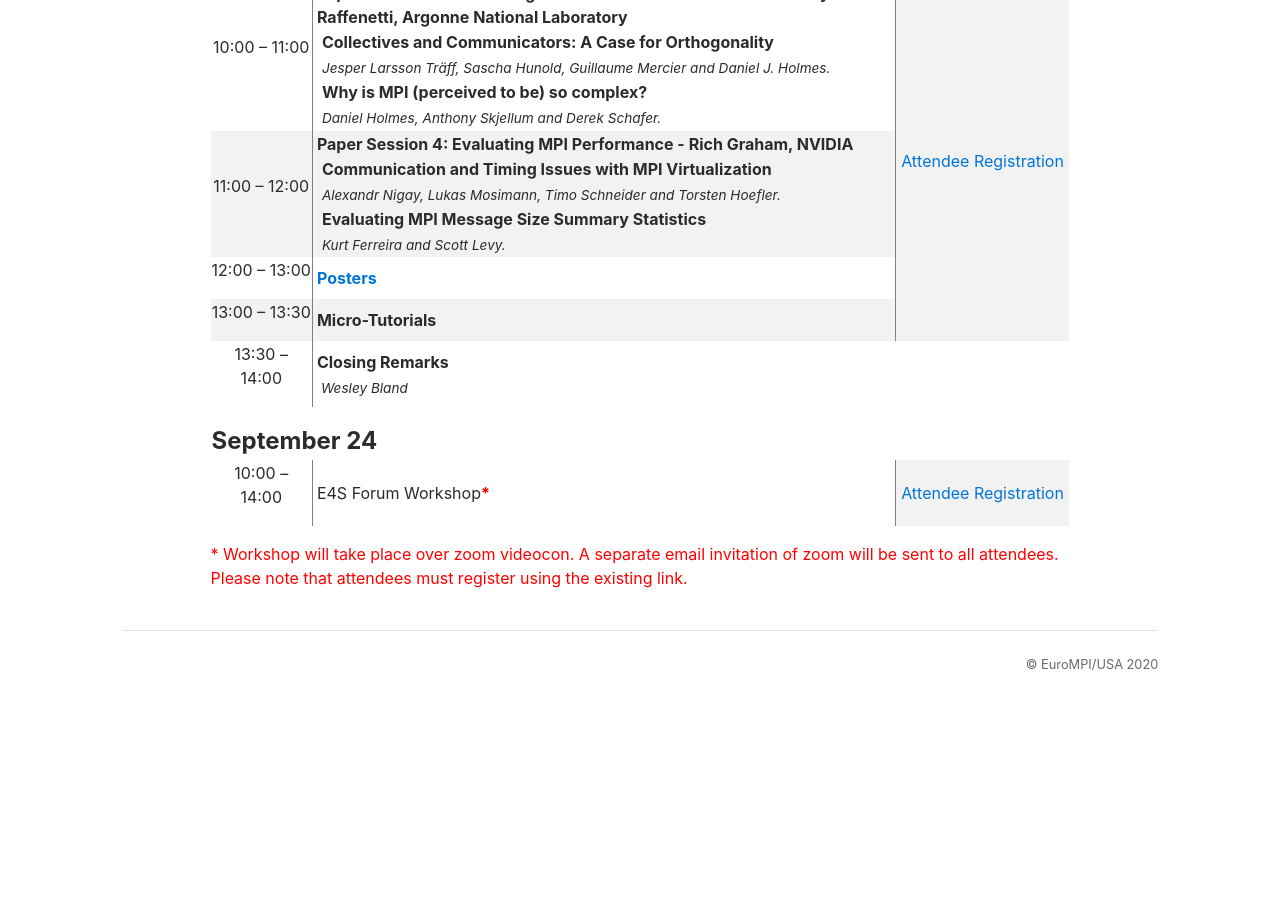
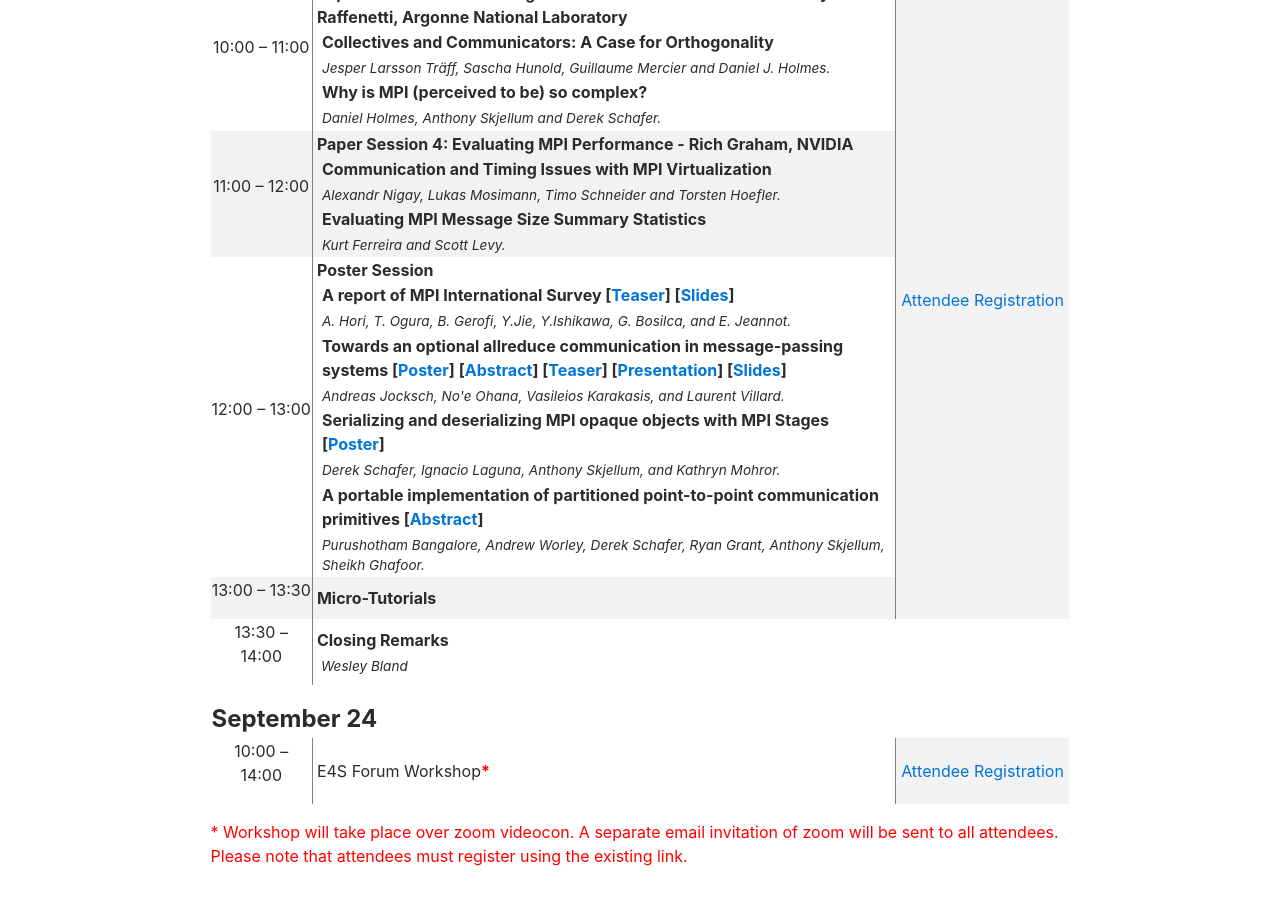
Before and after one commit to eurompi/eurompi.github.io, a Jekyll site: the page built from program.html, in a window 1280 px wide and 900 px high, scrolled down 1145 px. Built offline with Jekyll 4.4.1, drawn with Linux system fonts in a browser that asks for light colours; nearby versions of some CDN libraries; before the commit the page ends 1836 px from its top, so only the background shows below that.

Commit message:
Add accepted posters in program

```diff
--- a/cfposter.html
+++ b/cfposter.html
@@ -98,8 +98,8 @@
             <p> </p>
             <p><strong>Accepted Posters</strong></p>
             <ul>
+              <li>A report of MPI International Survey <em>(A. Hori, T. Ogura, B. Gerofi, Y.Jie, Y.Ishikawa, G. Bosilca, and E. Jeannot)</em> [<a href="http://icl.utk.edu/~bosilca/eurompi20/poster_24_teaser.mp4" target="_blank">Teaser</a>] [<a href="http://icl.utk.edu/~bosilca/eurompi20/poster_24_slides.pdf" target="_blank">Slides</a>]</li>
               <li>Towards an optional allreduce communication in message-passing systems <em>(Andreas Jocksch, No'e Ohana, Vasileios Karakasis, and Laurent Villard)</em> [<a href="http://icl.utk.edu/~bosilca/eurompi20/poster_23_poster.pdf" target="_blank">Poster</a>] [<a href="http://icl.utk.edu/~bosilca/eurompi20/poster_23_abstract.pdf" target="_blank">Abstract</a>] [<a href="https://www.youtube.com/watch?v=SjXkBR_-pnE&amp;feature=youtu.be" target="_blank">Teaser</a>] [<a href="http://icl.utk.edu/~bosilca/eurompi20/poster_23_presentation.mp4" target="_blank">Presentation</a>] [<a href="http://icl.utk.edu/~bosilca/eurompi20/poster_23_slides.pdf" target="_blank">Slides</a>]</li>
-              <li>A report of MPI International Survey <em>(A. Hori, T. Ogura, B. Gerofi, Y.Jie, Y.Ishikawa, G. Bosilca, and E. Jeannot)</em> [<a href="http://icl.utk.edu/~bosilca/eurompi20/poster_24_teaser.mp4" target="_blank">Teaser</a>] [<a href="http://icl.utk.edu/~bosilca/eurompi20/poster_24_slides.pdf" target="_blank">Slides</a>]</li>
               <li>Serializing and deserializing MPI opaque objects with MPI Stages <em>(Derek Schafer, Ignacio Laguna, Anthony Skjellum, and Kathryn Mohror)</em> [<a href="http://icl.utk.edu/~bosilca/eurompi20/poster_25_poster.pdf" target="_blank">Poster</a>]</li>
               <li>A portable implementation of partitioned point-to-point communication primitives <em>(Purushotham Bangalore, Andrew Worley, Derek Schafer, Ryan Grant, Anthony Skjellum, Sheikh Ghafoor)</em> [<a href="http://icl.utk.edu/~bosilca/eurompi20/poster_26_poster.pdf" target="_blank">Poster</a>] [<a href="http://icl.utk.edu/~bosilca/eurompi20/poster_26_abstract.pdf" target="_blank">Abstract</a>]</li>
             </ul>
--- a/program.html
+++ b/program.html
@@ -142,7 +142,32 @@
               <p>12:00 – 13:00</p>
             </td>
             <td style="padding-left:4px;padding-right:4px;width:720px">
-              <div style="font-weight:bold"><a href="cfposter.html">Posters</a></div>
+              <div style="font-weight:bold">Poster Session</div>
+              <table style="border:0px; width:100%"><tbody>
+                <tr>
+                  <td>
+                    <div style="font-weight:bold;padding-left:4px">A report of MPI International Survey [<a href="http://icl.utk.edu/~bosilca/eurompi20/poster_24_teaser.mp4" target="_blank">Teaser</a>] [<a href="http://icl.utk.edu/~bosilca/eurompi20/poster_24_slides.pdf" target="_blank">Slides</a>]</div>
+                    <div style="padding-top:4px;padding-left:4px;font-size:0.85em;font-style:italic">A. Hori, T. Ogura, B. Gerofi, Y.Jie, Y.Ishikawa, G. Bosilca, and E. Jeannot.</div>
+                  </td>
+                </tr>
+                <tr>
+                  <td>
+                    <div style="font-weight:bold;padding-left:4px">Towards an optional allreduce communication in message-passing systems [<a href="http://icl.utk.edu/~bosilca/eurompi20/poster_23_poster.pdf" target="_blank">Poster</a>] [<a href="http://icl.utk.edu/~bosilca/eurompi20/poster_23_abstract.pdf" target="_blank">Abstract</a>] [<a href="https://www.youtube.com/watch?v=SjXkBR_-pnE&amp;feature=youtu.be" target="_blank">Teaser</a>] [<a href="http://icl.utk.edu/~bosilca/eurompi20/poster_23_presentation.mp4" target="_blank">Presentation</a>] [<a href="http://icl.utk.edu/~bosilca/eurompi20/poster_23_slides.pdf" target="_blank">Slides</a>]</div>
+                    <div style="padding-top:4px;padding-left:4px;font-size:0.85em;font-style:italic">Andreas Jocksch, No'e Ohana, Vasileios Karakasis, and Laurent Villard.</div>
+                  </td>
+                </tr>
+                <tr>
+                  <td>
+                    <div style="font-weight:bold;padding-left:4px">Serializing and deserializing MPI opaque objects with MPI Stages [<a href="http://icl.utk.edu/~bosilca/eurompi20/poster_25_poster.pdf" target="_blank">Poster</a>]</div>
+                    <div style="padding-top:4px;padding-left:4px;font-size:0.85em;font-style:italic">Derek Schafer, Ignacio Laguna, Anthony Skjellum, and Kathryn Mohror.</div>
+                  </td>
+                </tr>
+                <tr>
+                  <td>
+                    <div style="font-weight:bold;padding-left:4px">A portable implementation of partitioned point-to-point communication primitives [<a href="http://icl.utk.edu/~bosilca/eurompi20/poster_26_abstract.pdf" target="_blank">Abstract</a>]</div>
+                    <div style="padding-top:4px;padding-left:4px;font-size:0.85em;font-style:italic">Purushotham Bangalore, Andrew Worley, Derek Schafer, Ryan Grant, Anthony Skjellum, Sheikh Ghafoor.</div>
+                  </td>
+                </tr></tbody></table>
             </td>
           </tr>
           <tr style="height:40pxi;background-color: #f2f2f2">
```
